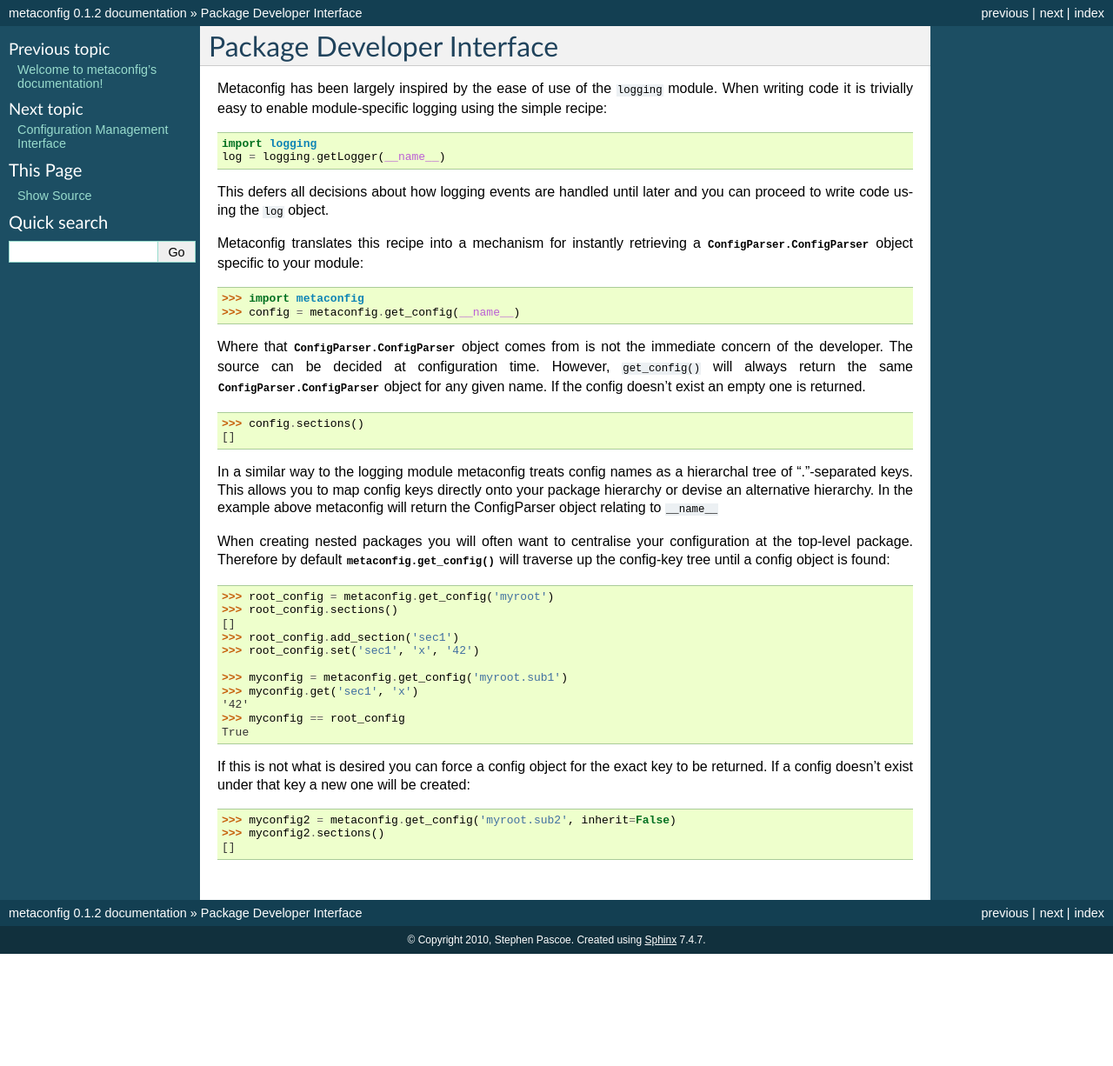
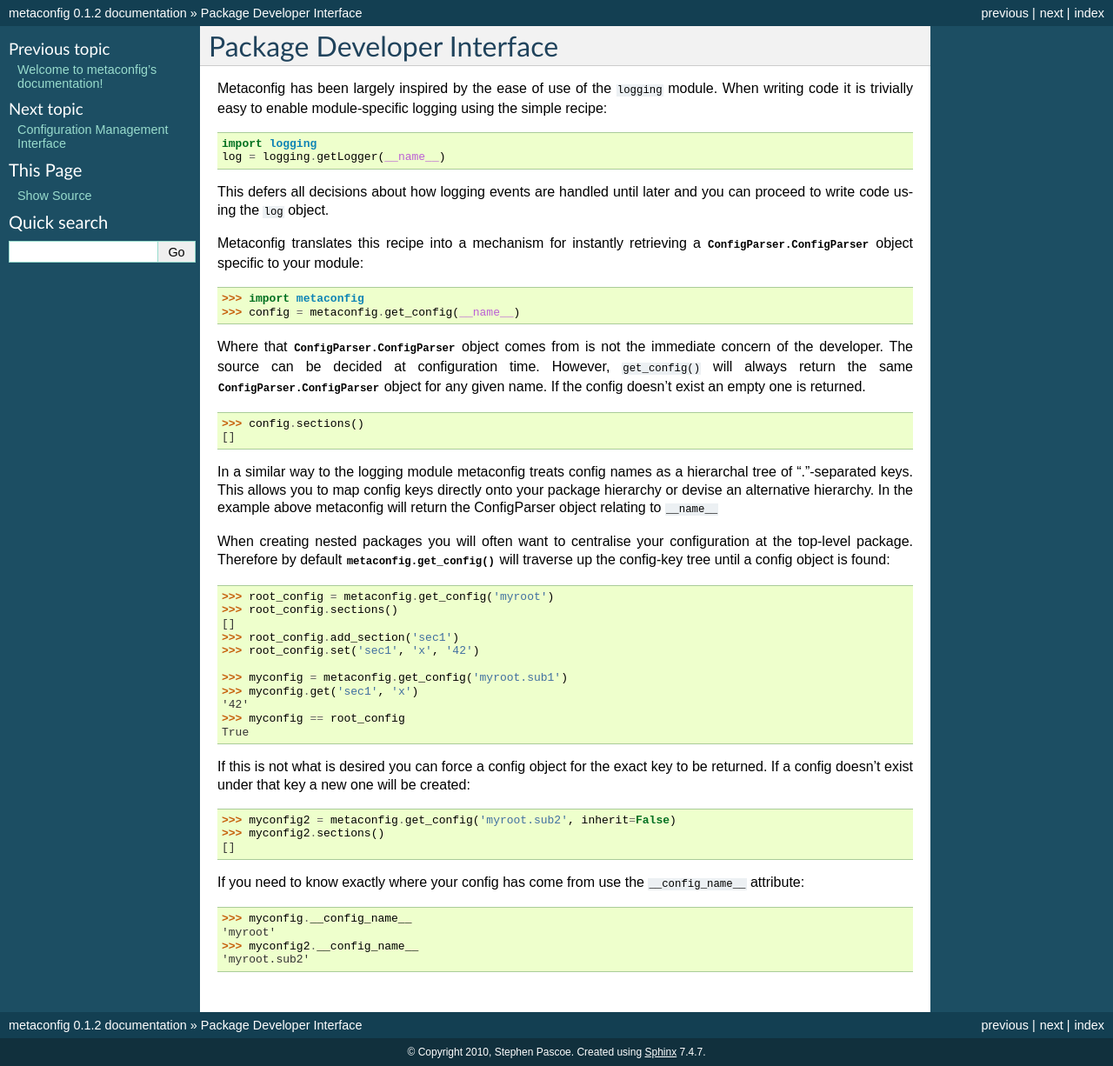
Before and after one commit to cedadev/metaconfig, a Sphinx documentation site: the page built from doc/source/dev_view.rst, in a window 1280 px wide. Shown: the whole page at 87% size. Built offline with Sphinx 7.4.7, drawn with Linux system fonts in a browser that asks for light colours; before the commit the page ends 1097 px from its top, so only the background shows below that.

Commit message:
Implemented ConfigParser.__config_name__ attribute to provide a direct reference from a ConfigParser object to metaconfig.

```diff
--- a/doc/source/dev_view.rst
+++ b/doc/source/dev_view.rst
@@ -56,3 +56,10 @@
   >>> myconfig2 = metaconfig.get_config('myroot.sub2', inherit=False)
   >>> myconfig2.sections()
   []
+
+If you need to know exactly where your config has come from use the ``__config_name__`` attribute::
+
+  >>> myconfig.__config_name__
+  'myroot'
+  >>> myconfig2.__config_name__
+  'myroot.sub2'
```
Also changed, not shown: 1 other file.
